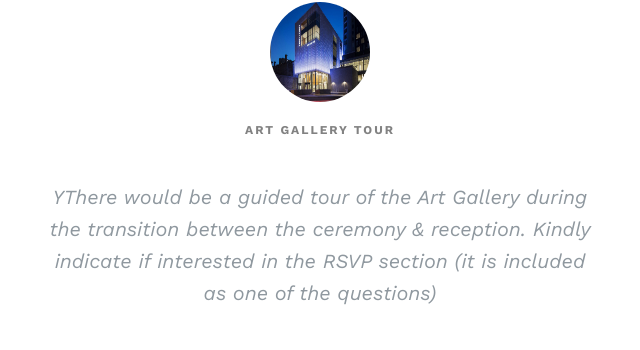
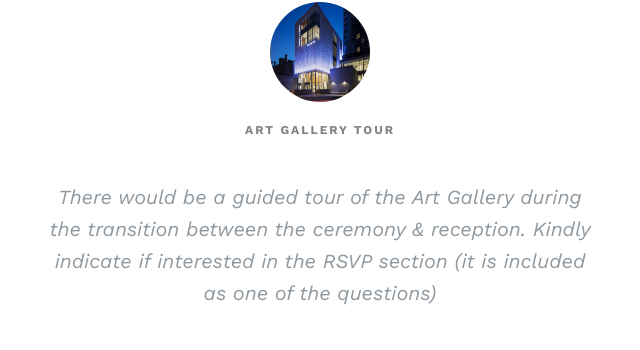
Before and after one commit to Daveux/initwithabbey, a plain HTML site: page index.html in a window 1280 px wide. Shown: the part 2719-3069 px from the top of the page, 320-960 px from the left. Drawn offline with nearby package versions, Linux system fonts and the light colour scheme; files whose address does not match are found by name.

Commit message:
refactor: Correct activities typo

```diff
--- a/index.html
+++ b/index.html
@@ -469,7 +469,7 @@
 										</figure>
 										<span>Art Gallery Tour</span>
 										<blockquote>
-											<p>YThere would be a guided tour of the Art Gallery
+											<p>There would be a guided tour of the Art Gallery
 												during the transition between the ceremony & reception.
 												Kindly indicate if interested in the RSVP section
 												(it is included as one of the questions)</p>
```
